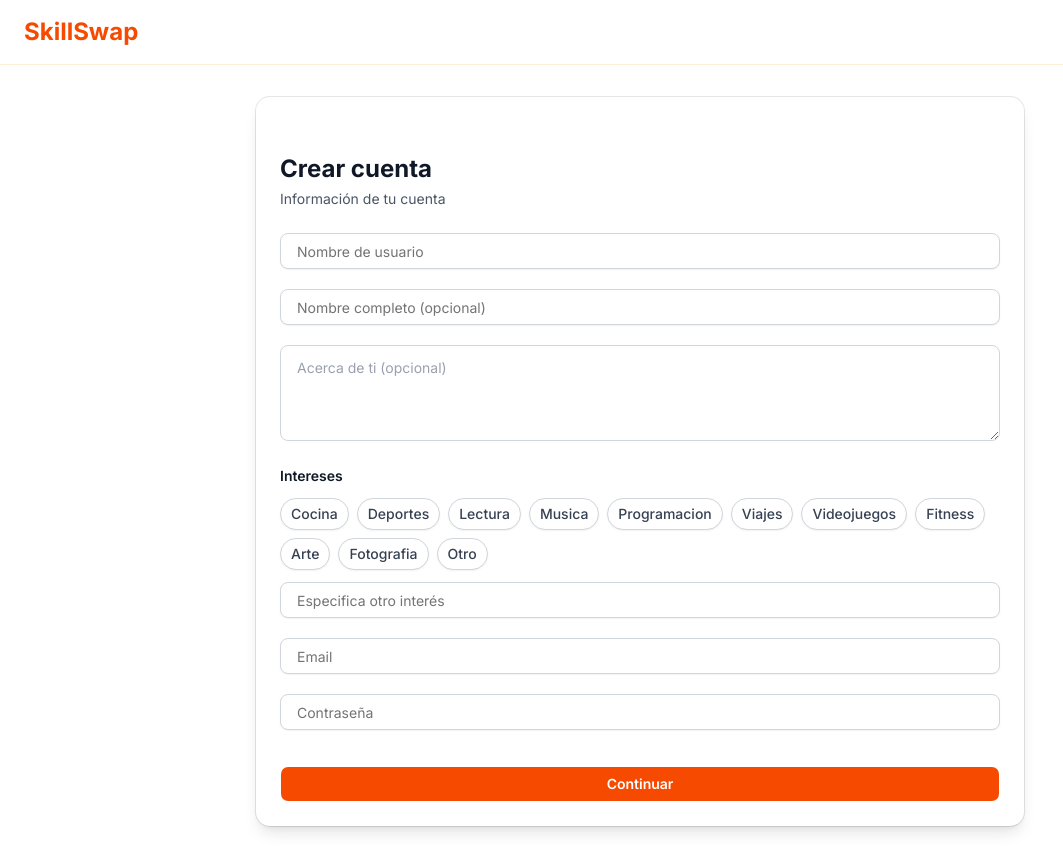
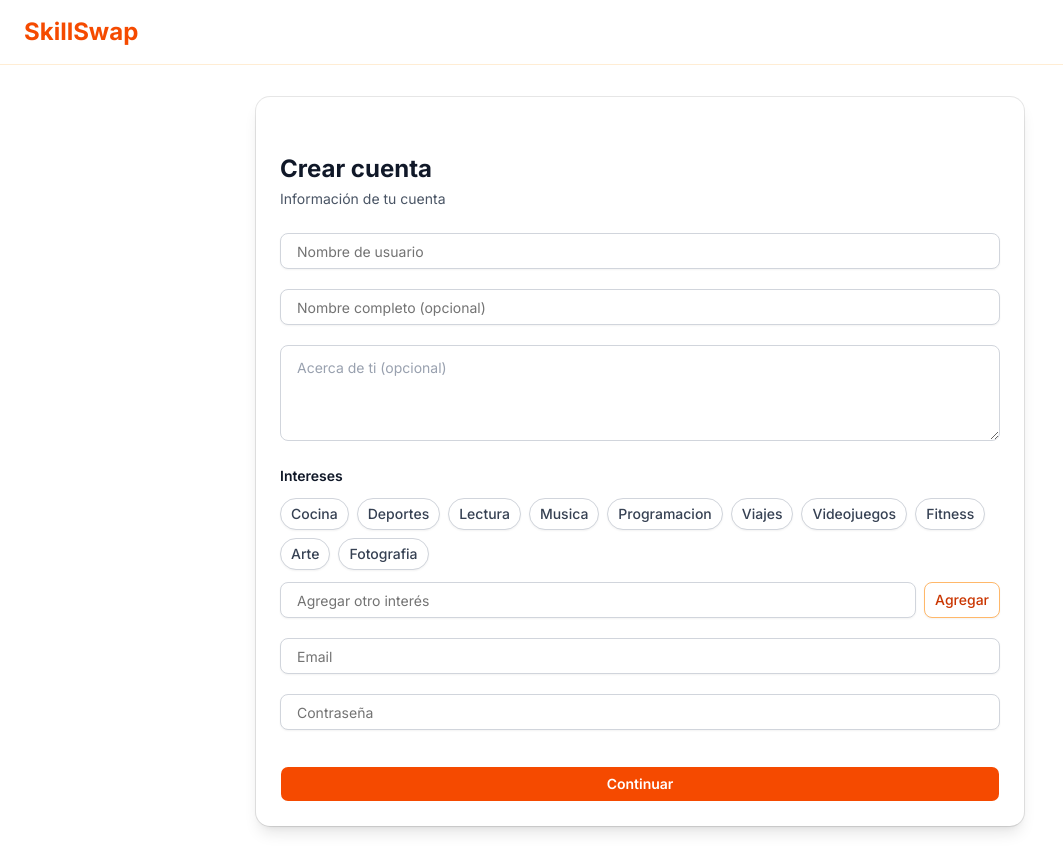
Before and after one commit to andreavaldez4/skillswap-capitalone, a Next.js app: page /signup in a window 1280 px wide. Shown: the whole page, without its empty margins (0-1063 px from the left). Built offline with nearby package versions, Linux system fonts and the light colour scheme.

Commit message:
feat: agregar opciones personalizadas para intereses, qué quiere aprender, estilo de aprendizaje, qué puede enseñar y estilo de enseñanza en el formulario de registro

```diff
--- a/src/app/signup/page.tsx
+++ b/src/app/signup/page.tsx
@@ -14,6 +14,14 @@ type ApiResponse = {
   message?: string;
   error?: string;
 };
+
+type MultiField = "interests" | "wantsToLearn" | "learningStyle" | "canTeach" | "teachingStyle";
+type MultiOtherField =
+  | "interestsOther"
+  | "wantsToLearnOther"
+  | "learningStyleOther"
+  | "canTeachOther"
+  | "teachingStyleOther";
 
 const interestOptions = [
   "cocina",
@@ -110,16 +118,33 @@ export default function SignupPage() {
   const [availabilityDragMode, setAvailabilityDragMode] = useState<"add" | "remove" | null>(null);
   const availabilityVisitedSlots = useRef<Set<string>>(new Set());
 
-  function toggleMulti(
-    field: "interests" | "wantsToLearn" | "learningStyle" | "canTeach" | "teachingStyle",
-    value: string
-  ) {
+  function toggleMulti(field: MultiField, value: string) {
     setFormState((current) => ({
       ...current,
       [field]: current[field].includes(value)
         ? current[field].filter((item) => item !== value)
         : [...current[field], value],
     }));
+  }
+
+  function getChipOptions(baseOptions: string[], selected: string[]) {
+    return [...baseOptions, ...selected.filter((item) => !baseOptions.includes(item))];
+  }
+
+  function addCustomOption(field: MultiField, otherField: MultiOtherField) {
+    setFormState((current) => {
+      const value = current[otherField].trim().toLowerCase();
+      if (!value) {
+        return current;
+      }
+
+      const alreadyExists = current[field].some((item) => item.toLowerCase() === value);
+      return {
+        ...current,
+        [field]: alreadyExists ? current[field] : [...current[field], value],
+        [otherField]: "",
+      };
+    });
   }
 
   function applyAvailabilitySlot(slotId: string, mode: "add" | "remove") {
@@ -303,7 +328,7 @@ export default function SignupPage() {
                 <div className="space-y-3">
                   <p className="text-sm font-semibold text-gray-900">Intereses</p>
                   <div className="flex flex-wrap gap-2">
-                    {interestOptions.map((interest) => (
+                    {getChipOptions(interestOptions, formState.interests).map((interest) => (
                       <Button
                         key={interest}
                         type="button"
@@ -320,28 +345,31 @@ export default function SignupPage() {
                         {interest}
                       </Button>
                     ))}
-                    <Button
-                      type="button"
-                      size="sm"
-                      className={cn(
-                        "rounded-full",
-                        formState.interestsOther
-                          ? "bg-orange-600 text-white hover:bg-orange-700"
-                          : "border border-gray-300 bg-white text-gray-700 hover:border-orange-300 hover:bg-orange-50"
-                      )}
-                      variant="outline"
-                    >
-                      Otro
-                    </Button>
                   </div>
+                  <div className="flex gap-2">
                     <Input
                       value={formState.interestsOther}
                       onChange={(event) =>
                         setFormState((current) => ({ ...current, interestsOther: event.target.value }))
                       }
-                    placeholder="Especifica otro interés"
+                      onKeyDown={(event) => {
+                        if (event.key === "Enter") {
+                          event.preventDefault();
+                          addCustomOption("interests", "interestsOther");
+                        }
+                      }}
+                      placeholder="Agregar otro interés"
                       className="border-gray-300 bg-white px-4 py-3 text-gray-900"
                     />
+                    <Button
+                      type="button"
+                      variant="outline"
+                      className="border-orange-300 text-orange-700 hover:bg-orange-50"
+                      onClick={() => addCustomOption("interests", "interestsOther")}
+                    >
+                      Agregar
+                    </Button>
+                  </div>
                 </div>
 
                 <div>
@@ -374,7 +402,7 @@ export default function SignupPage() {
                 <div className="space-y-3">
                   <p className="text-sm font-semibold text-gray-900">¿Qué quieres aprender?</p>
                   <div className="flex flex-wrap gap-2">
-                    {learningTopicOptions.map((topic) => (
+                    {getChipOptions(learningTopicOptions, formState.wantsToLearn).map((topic) => (
                       <Button
                         key={topic}
                         type="button"
@@ -391,34 +419,37 @@ export default function SignupPage() {
                         {topic}
                       </Button>
                     ))}
-                    <Button
-                      type="button"
-                      size="sm"
-                      className={cn(
-                        "rounded-full",
-                        formState.wantsToLearnOther
-                          ? "bg-orange-600 text-white hover:bg-orange-700"
-                          : "border border-gray-300 bg-white text-gray-700 hover:border-orange-300 hover:bg-orange-50"
-                      )}
-                      variant="outline"
-                    >
-                      Otro
-                    </Button>
                   </div>
+                  <div className="flex gap-2">
                     <Input
                       value={formState.wantsToLearnOther}
                       onChange={(event) =>
                         setFormState((current) => ({ ...current, wantsToLearnOther: event.target.value }))
                       }
-                    placeholder="Especifica otro tema"
+                      onKeyDown={(event) => {
+                        if (event.key === "Enter") {
+                          event.preventDefault();
+                          addCustomOption("wantsToLearn", "wantsToLearnOther");
+                        }
+                      }}
+                      placeholder="Agregar otro tema"
                       className="border-gray-300 bg-white px-4 py-3 text-gray-900"
                     />
+                    <Button
+                      type="button"
+                      variant="outline"
+                      className="border-orange-300 text-orange-700 hover:bg-orange-50"
+                      onClick={() => addCustomOption("wantsToLearn", "wantsToLearnOther")}
+                    >
+                      Agregar
+                    </Button>
+                  </div>
                 </div>
 
                 <div className="space-y-3">
                   <p className="text-sm font-semibold text-gray-900">Estilo de aprendizaje</p>
                   <div className="flex flex-wrap gap-2">
-                    {learningStyleOptions.map((style) => (
+                    {getChipOptions(learningStyleOptions, formState.learningStyle).map((style) => (
                       <Button
                         key={style}
                         type="button"
@@ -435,28 +466,31 @@ export default function SignupPage() {
                         {style}
                       </Button>
                     ))}
-                    <Button
-                      type="button"
-                      size="sm"
-                      className={cn(
-                        "rounded-full",
-                        formState.learningStyleOther
-                          ? "bg-orange-600 text-white hover:bg-orange-700"
-                          : "border border-gray-300 bg-white text-gray-700 hover:border-orange-300 hover:bg-orange-50"
-                      )}
-                      variant="outline"
-                    >
-                      Otro
-                    </Button>
                   </div>
+                  <div className="flex gap-2">
                     <Input
                       value={formState.learningStyleOther}
                       onChange={(event) =>
                         setFormState((current) => ({ ...current, learningStyleOther: event.target.value }))
                       }
-                    placeholder="Especifica otro estilo"
+                      onKeyDown={(event) => {
+                        if (event.key === "Enter") {
+                          event.preventDefault();
+                          addCustomOption("learningStyle", "learningStyleOther");
+                        }
+                      }}
+                      placeholder="Agregar otro estilo"
                       className="border-gray-300 bg-white px-4 py-3 text-gray-900"
                     />
+                    <Button
+                      type="button"
+                      variant="outline"
+                      className="border-orange-300 text-orange-700 hover:bg-orange-50"
+                      onClick={() => addCustomOption("learningStyle", "learningStyleOther")}
+                    >
+                      Agregar
+                    </Button>
+                  </div>
                 </div>
               </>
             )}
@@ -466,7 +500,7 @@ export default function SignupPage() {
                 <div className="space-y-3">
                   <p className="text-sm font-semibold text-gray-900">¿Qué puedes enseñar?</p>
                   <div className="flex flex-wrap gap-2">
-                    {teachingTopicOptions.map((topic) => (
+                    {getChipOptions(teachingTopicOptions, formState.canTeach).map((topic) => (
                       <Button
                         key={topic}
                         type="button"
@@ -483,34 +517,37 @@ export default function SignupPage() {
                         {topic}
                       </Button>
                     ))}
-                    <Button
-                      type="button"
-                      size="sm"
-                      className={cn(
-                        "rounded-full",
-                        formState.canTeachOther
-                          ? "bg-orange-600 text-white hover:bg-orange-700"
-                          : "border border-gray-300 bg-white text-gray-700 hover:border-orange-300 hover:bg-orange-50"
-                      )}
-                      variant="outline"
-                    >
-                      Otro
-                    </Button>
                   </div>
+                  <div className="flex gap-2">
                     <Input
                       value={formState.canTeachOther}
                       onChange={(event) =>
                         setFormState((current) => ({ ...current, canTeachOther: event.target.value }))
                       }
-                    placeholder="Especifica otro tema"
+                      onKeyDown={(event) => {
+                        if (event.key === "Enter") {
+                          event.preventDefault();
+                          addCustomOption("canTeach", "canTeachOther");
+                        }
+                      }}
+                      placeholder="Agregar otro tema"
                       className="border-gray-300 bg-white px-4 py-3 text-gray-900"
                     />
+                    <Button
+                      type="button"
+                      variant="outline"
+                      className="border-orange-300 text-orange-700 hover:bg-orange-50"
+                      onClick={() => addCustomOption("canTeach", "canTeachOther")}
+                    >
+                      Agregar
+                    </Button>
+                  </div>
                 </div>
 
                 <div className="space-y-3">
                   <p className="text-sm font-semibold text-gray-900">Estilo de enseñanza</p>
                   <div className="flex flex-wrap gap-2">
-                    {teachingStyleOptions.map((style) => (
+                    {getChipOptions(teachingStyleOptions, formState.teachingStyle).map((style) => (
                       <Button
                         key={style}
                         type="button"
@@ -527,28 +564,31 @@ export default function SignupPage() {
                         {style}
                       </Button>
                     ))}
-                    <Button
-                      type="button"
-                      size="sm"
-                      className={cn(
-                        "rounded-full",
-                        formState.teachingStyleOther
-                          ? "bg-orange-600 text-white hover:bg-orange-700"
-                          : "border border-gray-300 bg-white text-gray-700 hover:border-orange-300 hover:bg-orange-50"
-                      )}
-                      variant="outline"
-                    >
-                      Otro
-                    </Button>
                   </div>
+                  <div className="flex gap-2">
                     <Input
                       value={formState.teachingStyleOther}
                       onChange={(event) =>
                         setFormState((current) => ({ ...current, teachingStyleOther: event.target.value }))
                       }
-                    placeholder="Especifica otro estilo"
+                      onKeyDown={(event) => {
+                        if (event.key === "Enter") {
+                          event.preventDefault();
+                          addCustomOption("teachingStyle", "teachingStyleOther");
+                        }
+                      }}
+                      placeholder="Agregar otro estilo"
                       className="border-gray-300 bg-white px-4 py-3 text-gray-900"
                     />
+                    <Button
+                      type="button"
+                      variant="outline"
+                      className="border-orange-300 text-orange-700 hover:bg-orange-50"
+                      onClick={() => addCustomOption("teachingStyle", "teachingStyleOther")}
+                    >
+                      Agregar
+                    </Button>
+                  </div>
                 </div>
 
                 <div className="space-y-3">
```
Lines whose indentation alone changed are shown as unchanged.
